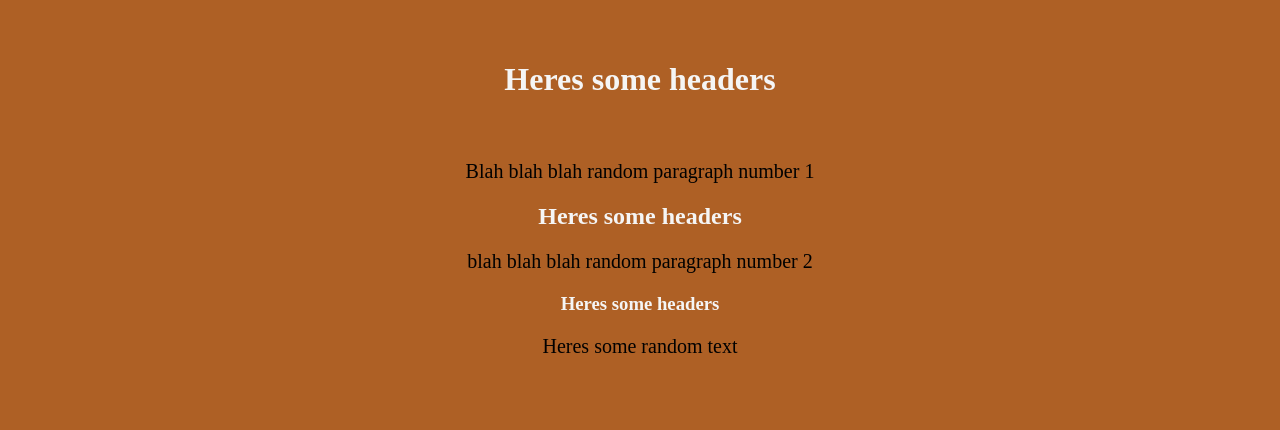
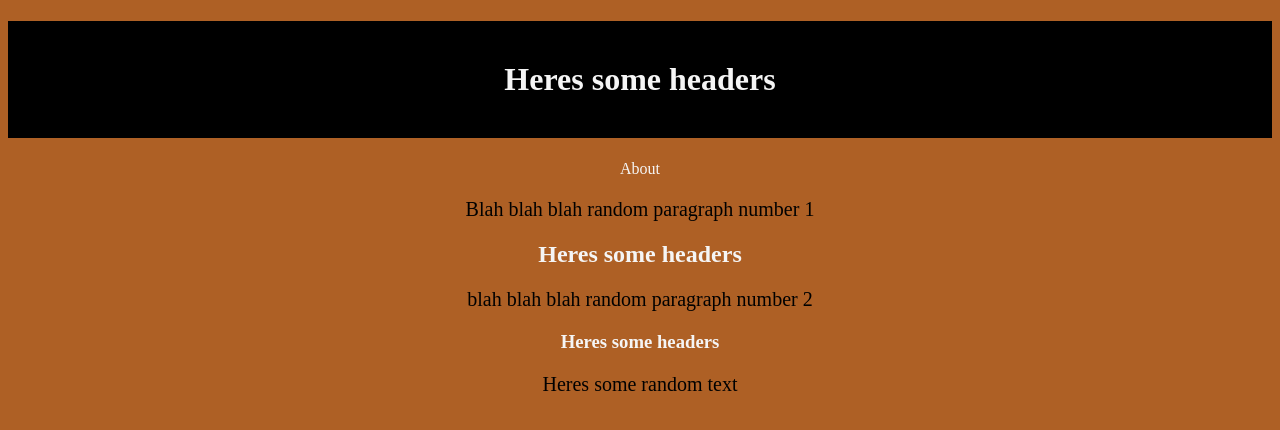
Before and after one commit to Beck2003/Source-control-project, a plain HTML site: page index.html in a window 1280 px wide. Drawn offline with Linux system fonts and the light colour scheme.

Commit message:
made changes on develop

```diff
--- a/index.html
+++ b/index.html
@@ -6,6 +6,7 @@
   </head>
   <body>
     <h1>Heres some headers</h1>
+    <a>About</a>
     <p>Blah blah blah random paragraph number 1</p>
     <h2>Heres some headers</h2>
     <p>blah blah blah random paragraph number 2</p>
--- a/style.css
+++ b/style.css
@@ -6,6 +6,7 @@ color: whitesmoke;
 
 h1 {
     padding: 40px;
+    background-color: black;
 }
 
 p {
```
